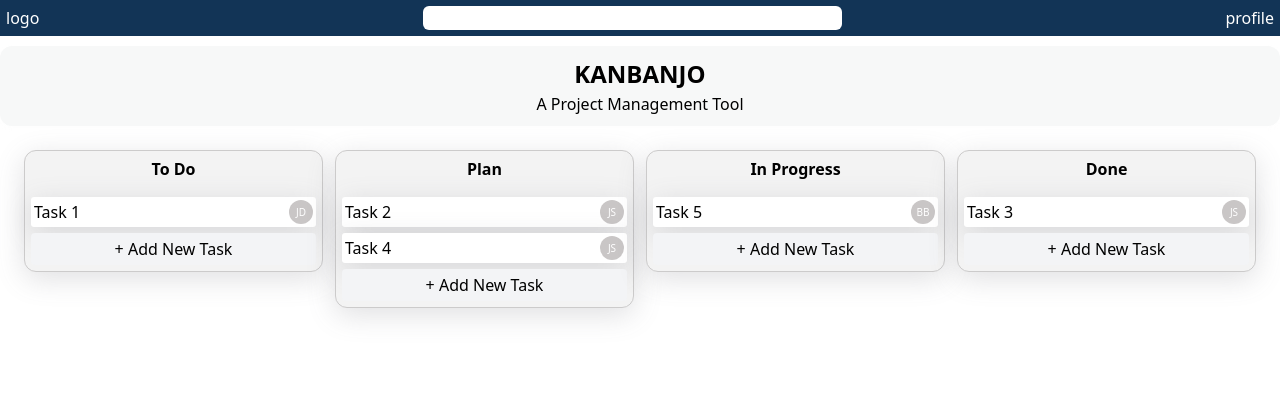
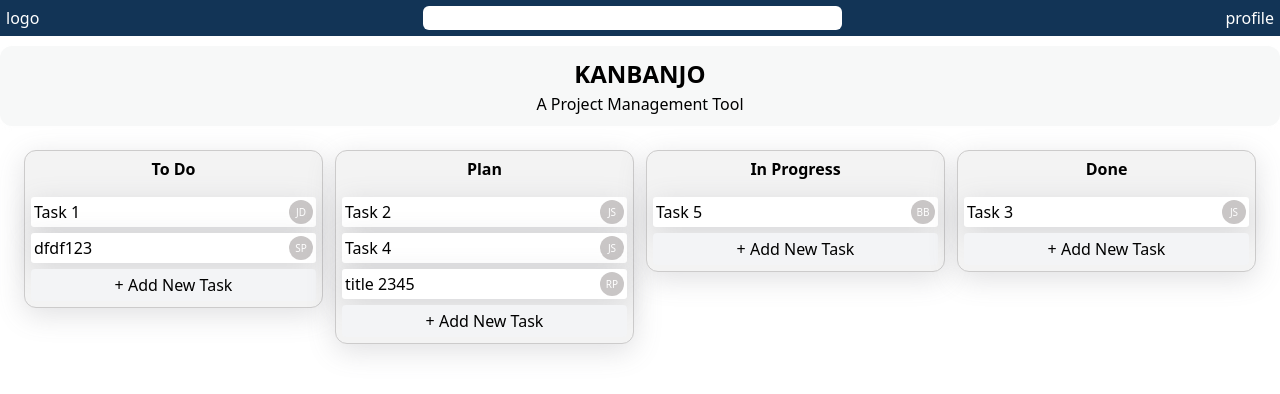
Before and after one commit to Exopi-Talent-Academy/kanbandutus-maximus, an Angular app in the folder frontend/: page / in a window 1280 px wide. Shown: the top 394 px of the page. Built offline with nearby package versions, Linux system fonts and the light colour scheme; data requests are answered from the project's data file.

Commit message:
add to database on add-new-task

```diff
--- a/frontend/db.json
+++ b/frontend/db.json
@@ -68,6 +68,20 @@
       "status": "TO DO",
       "assignee": "Diana Evans",
       "description": "Description for Task 6"
+    },
+    {
+      "id": "40rKG8iOGBE",
+      "title": "dfdf123",
+      "status": "To Do",
+      "assignee": "Sudhan Poudel",
+      "description": "dfdsfs"
+    },
+    {
+      "id": "vEc8GV-19Rg",
+      "title": "title 2345",
+      "status": "Plan",
+      "assignee": "Rhythm Poudel",
+      "description": "flkdsjflkds"
     }
   ],
   "$schema": "./node_modules/json-server/schema.json"
--- a/frontend/src/app/app.html
+++ b/frontend/src/app/app.html
@@ -9,7 +9,7 @@
     <div class="modal">
       <div class="task-form relative">
         <span class="close-button" (click)="cancelEdit()">x</span>
-        <app-task-form [currentTask]="task()"></app-task-form>
+        <app-task-form [currentTask]="task()" [addTask]="isAddTask()"></app-task-form>
       </div>
     </div>
   </div>
--- a/frontend/src/app/app.ts
+++ b/frontend/src/app/app.ts
@@ -49,4 +49,8 @@ export class App implements OnInit {
   cancelEdit() {
     this.taskService.cancelEditTask();
   }
+
+  isAddTask() {
+    return this.task().id === '';
+  }
 }
--- a/frontend/src/app/components/add-new-task/add-new-task.ts
+++ b/frontend/src/app/components/add-new-task/add-new-task.ts
@@ -1,5 +1,7 @@
-import { Component } from '@angular/core';
+import { Component, inject } from '@angular/core';
 import { Container } from '../../shared/container/container';
+import { Tasks } from '../../services/tasks';
+import { TaskType } from '../../models/types';
 
 @Component({
   selector: 'app-add-new-task',
@@ -8,7 +10,15 @@ import { Container } from '../../shared/container/container';
   styleUrl: './add-new-task.css',
 })
 export class AddNewTask {
+  taskService = inject(Tasks);
+
   addNewTask() {
-    console.log('Add New Task clicked');
+    this.taskService.onEditTask({
+      id: '',
+      title: '',
+      status: TaskType.TODO,
+      assignee: '',
+      description: '',
+    });
   }
 }
--- a/frontend/src/app/components/task-form/task-form.ts
+++ b/frontend/src/app/components/task-form/task-form.ts
@@ -12,6 +12,7 @@ import { Tasks } from '../../services/tasks';
 })
 export class TaskForm implements OnInit {
   @Input() currentTask!: Task;
+  @Input() addTask!: boolean;
 
   taskService = inject(Tasks);
 
@@ -25,8 +26,14 @@ export class TaskForm implements OnInit {
   }
 
   saveTask() {
-    this.taskService.updateTask(this.currentTask).subscribe(() => {
-      this.taskService.cancelEditTask();
-    });
+    if (!this.addTask) {
+      this.taskService.addTask(this.currentTask).subscribe(() => {
+        this.taskService.cancelEditTask();
+      });
+    } else {
+      this.taskService.updateTask(this.currentTask).subscribe(() => {
+        this.taskService.cancelEditTask();
+      });
+    }
   }
 }
--- a/frontend/src/app/models/types.ts
+++ b/frontend/src/app/models/types.ts
@@ -1,8 +1,8 @@
 export enum TaskType {
-  TODO = 'TO DO',
-  PLAN = 'PLAN',
-  IN_PROGRESS = 'IN PROGRESS',
-  DONE = 'DONE',
+  TODO = 'To Do',
+  PLAN = 'Plan',
+  IN_PROGRESS = 'In Progress',
+  DONE = 'Done',
 }
 
 export interface Task {
```
